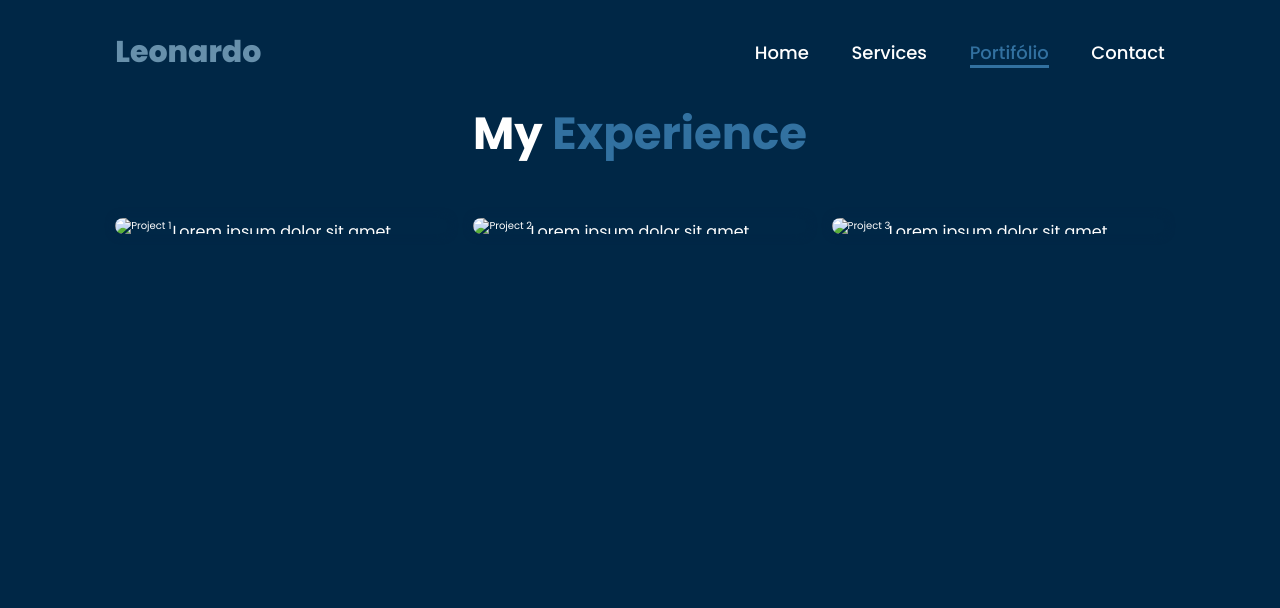
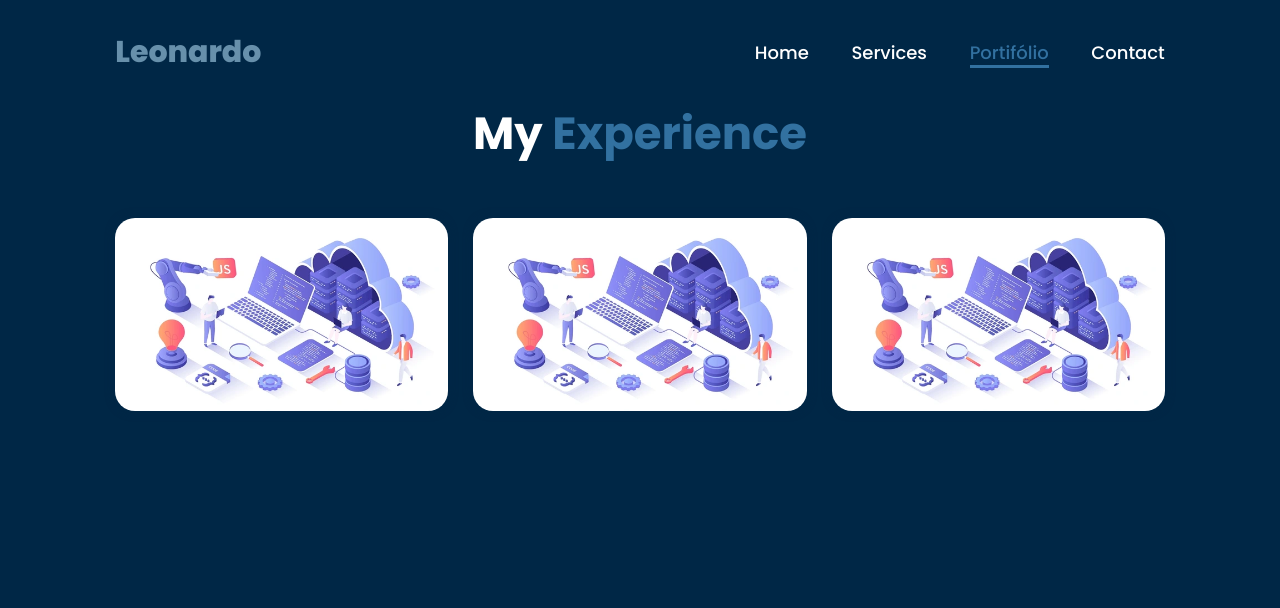
Before and after one commit to Leonardo-dSouza/programacao_web, a plain HTML site: page pages/portifolio.html in a window 1280 px wide. Drawn offline with Linux system fonts and the light colour scheme.

Commit message:
fix pages

```diff
--- a/portifolio.html
+++ b/pages/portifolio.html
@@ -4,7 +4,7 @@
     <meta charset="UTF-8">
     <meta name="viewport" content="width=device-width, initial-scale=1.0">
     <link rel="stylesheet" href="https://cdnjs.cloudflare.com/ajax/libs/font-awesome/6.5.2/css/all.min.css">
-    <link rel="stylesheet" href="css/style.css">
+    <link rel="stylesheet" href="../css/style.css">
     <title>Experience - Leonardo</title>
 </head>
 <body>
@@ -22,27 +22,27 @@
         <h2 class="heading">My <span>Experience</span></h2>
         <div class="portfolio-container">
             <div class="portfolio-box">
-                <img src="img/image.png" alt="Project 1">
+                <img src="../img/image.png" alt="Project 1">
                 <div class="portfolio-layer">
-                    <h4>XXXXXXXXX</h4>
-                    <p>Lorem ipsum dolor sit amet consectetur adipisicing elit. Quisquam, voluptatum.</p>
-                    <a href="#"><i class="fa-solid fa-arrow-up-right-from-square"></i></a>
+                    <h4>ScrumMaster</h4>
+                    <p>Projeto voltado para a metodologia scrum.</p>
+                    <a href="https://github.com/CodeDontBlow/Scrum-Tutor"><i class="fa-solid fa-arrow-up-right-from-square"></i></a>
                 </div>
             </div>
             <div class="portfolio-box">
-                <img src="img/pontolog.png" alt="Project 2">
+                <img src="../img/image.png" alt="Project 2">
                 <div class="portfolio-layer">
-                    <h4>XXXXXXX</h4>
-                    <p>Lorem ipsum dolor sit amet consectetur adipisicing elit. Quisquam, voluptatum.</p>
-                    <a href="#"><i class="fa-solid fa-arrow-up-right-from-square"></i></a>
+                    <h4>DocAI</h4>
+                    <p>Feito em java desktop, treinamos uma llm para ler e salvar informações em um banco de dados.</p>
+                    <a href="https://github.com/CodeDontBlow/DocEye"><i class="fa-solid fa-arrow-up-right-from-square"></i></a>
                 </div>
             </div>
             <div class="portfolio-box">
-                <img src="img/project3.jpg" alt="Project 3">
+                <img src="../img/image.png" alt="Project 3">
                 <div class="portfolio-layer">
-                    <h4>XXXX</h4>
-                    <p>Lorem ipsum dolor sit amet consectetur adipisicing elit. Quisquam, voluptatum.</p>
-                    <a href="#"><i class="fa-solid fa-arrow-up-right-from-square"></i></a>
+                    <h4>Pontolog</h4>
+                    <p>Projeto robusto com um backend refinado e um banco de dados com mais de 20Milhões de rows.</p>
+                    <a href="https://github.com/CodeDontBlow/PontoLog"><i class="fa-solid fa-arrow-up-right-from-square"></i></a>
                 </div>
             </div>
         </div>
```
Also changed, not shown: index.html (deleted, +0 -40 lines), pages/contato.html (renamed from contato.html, +1 -1 lines), pages/index.html (added, +44 -0 lines), pages/servicos.html (renamed from servicos.html, +5 -5 lines), img/image.png (added).
